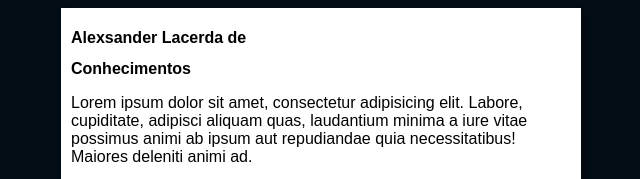
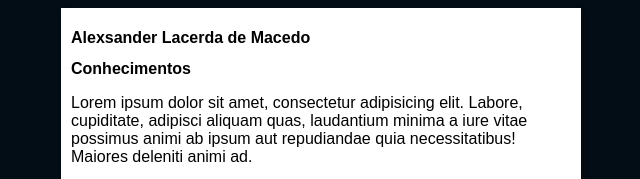
Before and after one commit to alexsander1612/projeto-site, a plain HTML site: page index.html in a window 1280 px wide. Shown: the top 179 px of the page, 319-959 px from the left. Drawn offline with Linux system fonts and the light colour scheme.

Commit message:
Update index.html

```diff
--- a/index.html
+++ b/index.html
@@ -10,7 +10,7 @@
 <body>
     <main>
         <header>
-            <h1>Alexsander Lacerda de </h1>
+            <h1>Alexsander Lacerda de Macedo</h1>
 
         </header>
         <article>
```
